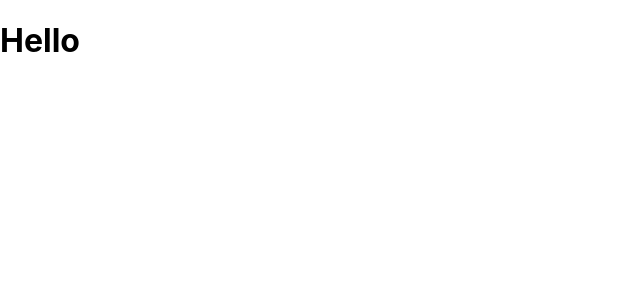
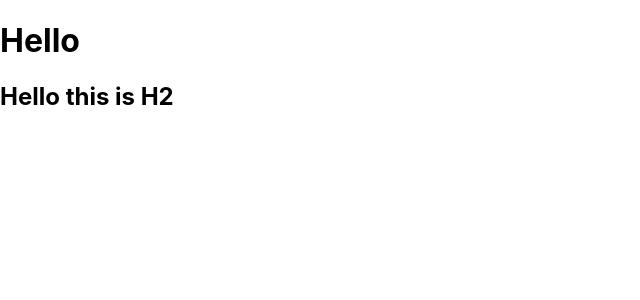
Before and after one commit to ant1pov-a/uummkk, a React (Create React App) app in the folder umkkkkkk/: page / in a window 1280 px wide. Shown: the top 300 px of the page, without its empty margins (0-640 px from the left). Built offline with nearby package versions, Linux system fonts and the light colour scheme; a web font is replaced by a local one.

Commit message:
add H2
add H2

```diff
--- a/umkkkkkk/src/container/mainPage/MainPage.jsx
+++ b/umkkkkkk/src/container/mainPage/MainPage.jsx
@@ -2,7 +2,12 @@ import React, { Component } from "react";
 
 class MainPage extends Component {
   render() {
-    return <h1>Hello</h1>;
+    return (
+      <>
+        <h1>Hello</h1>
+        <h2>Hello this is H2</h2>
+      </>
+    );
   }
 }
 
```
